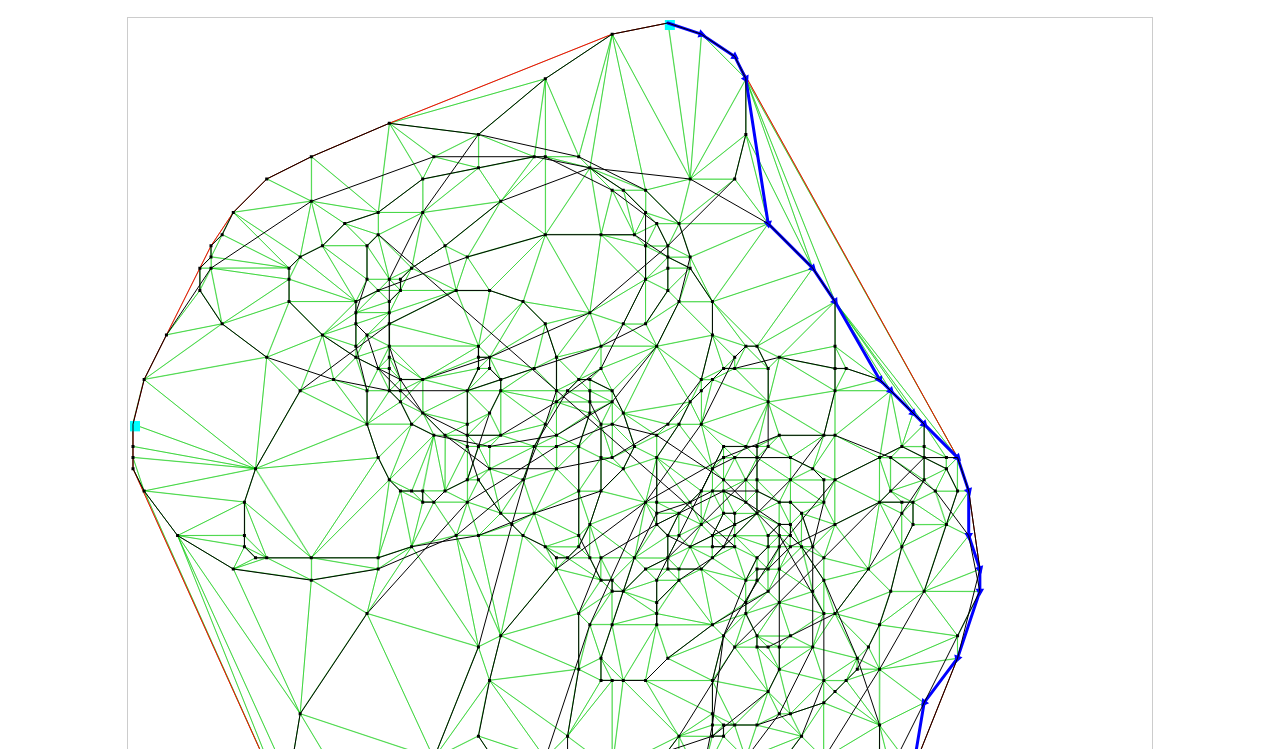
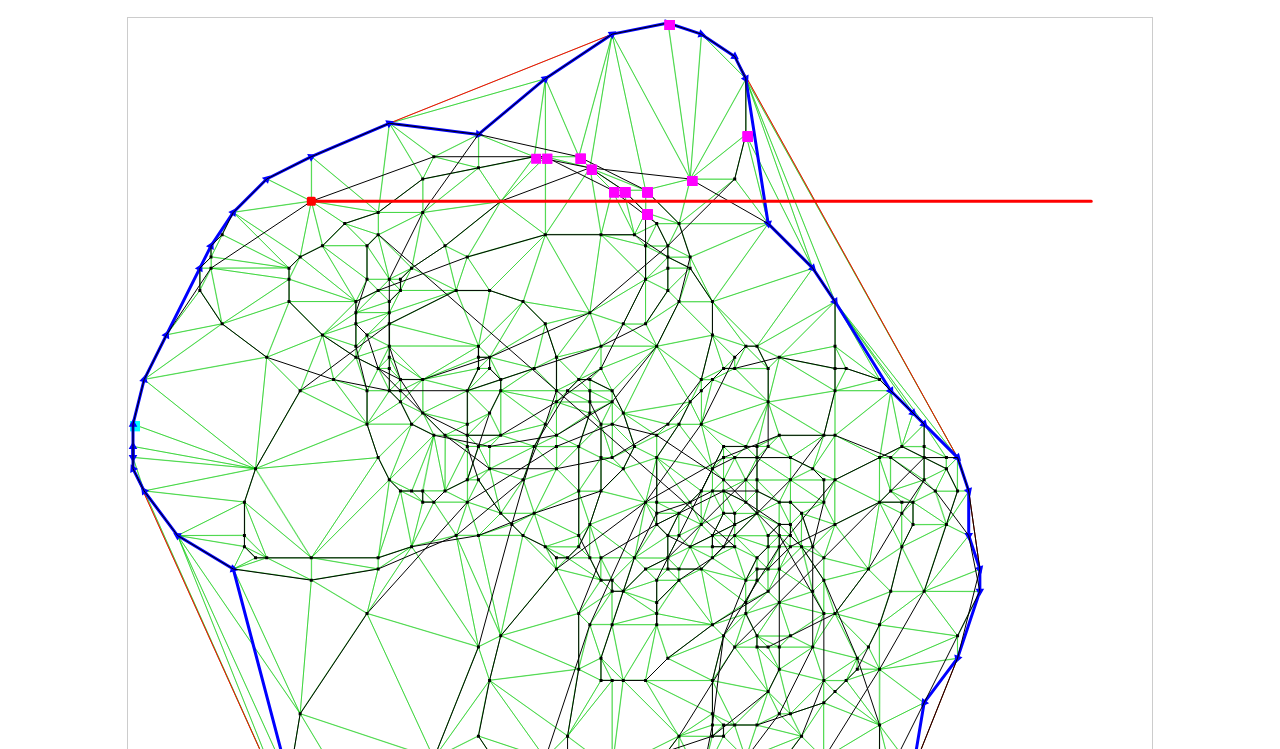
Before and after one commit to willmac321/constrainodelaunato, a website: page main.html in a window 1280 px wide. Shown: the part 51-800 px from the top of the page. Drawn offline with Linux system fonts and the light colour scheme.

Commit message:
draws a boundary correctly, still one point of overlap, but correctly considers endpoints now

```diff
--- a/constrainodelaunato.js
+++ b/constrainodelaunato.js
@@ -697,6 +697,9 @@
         this.minX = minimumPointX(this.coords, this.index);
         this.maxX = maximumPointX(this.coords, this.index);
 
+        // TODO remove this
+        this.cPoints = [];
+
         this.ray = null;
         this.hull = this.findConcaveHull(k);
         this.index = this.hull;
@@ -721,7 +724,7 @@
         // https://pdfs.semanticscholar.org/2397/17005c3ebd5d6a42fc833daf97a0edee1ce4.pdf
         // double check arr is sorted and clean
         // also sort it so all points are in order from some min point  on the xy plane
-        const stopVal = 192; // Infinity // 76 // Infinity // and beyond
+        const stopVal = Infinity; // 76 // Infinity // and beyond
         const oldIndex = index.slice();
         console.log('new k', k);
         if (index.length < 3) {
@@ -757,12 +760,16 @@
           const kNearestPoints = this.nearestPoints(index, currentPoint, kk);
           // descending order 'right-hand' turn x and y min are top left on js canvas in webpage
           const cPoints = this.sortByAngle(kNearestPoints, currentPoint, hull[hull.length - 2]);
+          if (cPoints.indexOf(firstPoint.coord) > -1) {
+            console.log(cPoints);
+          }
           let its = true;
           let i = -1;
           while (its && i < cPoints.length - 1) {
             // This is so that when the first point is added to the end of the hull, it doesn't get used to check for intersections
             let lastPoint = 0;
             if (cPoints[i] === firstPoint.coord) {
+              console.log('back to first', firstPoint);
               lastPoint = 1;
             }
             let j = 1;
@@ -772,7 +779,7 @@
                 x0: this.coords[hull[step - 1]],
                 y0: this.coords[hull[step - 1] + 1],
                 x1: this.coords[cPoints[i + 1]],
-                y1: this.coords[cPoints[i + 1] + 1],
+                y1: this.coords[cPoints[i + 1] + 1]
               };
               const p = {
                 x0: this.coords[hull[step - j]],
@@ -783,26 +790,39 @@
               // the endpoint of one line segment is always intersecting the endpoint of a connected line segment, how to ignore this intersection?
               const ints = intersect(p, l, true);
               const endpointsMatch = (p.x0 === l.x0 && p.y0 === l.y0);
+              const isClose = (cPoints[i + 1] === firstPoint.coord) && (p.x1 === l.x1 && p.y1 === l.y1);
               // (p.x0 !== l.x0 && p.y0 !== l.y0) ||
-              // if (l.x0 === 216 && l.y0 === 133) {
+              // if (l.x0 === 221 && l.y0 === 90) {
               //   console.log(l, p, ints, isFinite(ints.x), (p.x1 === l.x0 && p.y1 === l.y0))
               // }
-              if (isFinite(ints.x) && !endpointsMatch) {
-                console.log(l, p, ints, isFinite(ints.x), !endpointsMatch);
+              if (isFinite(ints.x) && !endpointsMatch && !isClose) {
                 its = true;
               }
+              // if (counter > 269) {
+              //   console.log(l, p, ints, isFinite(ints.x), !endpointsMatch, cPoints[i + 1], firstPoint)
+              //   console.log(its)
+              // }
               j++;
             }
             i++;
           }
+          this.cPoints = cPoints.slice();
+          // this.cPoints.splice(i, 1)
+
           if (its) {
             console.log('intersection found at k ', k, its);
+            // if (kk + 1 === 12) {
+            //   console.log(counter)
+            //   return hull
+            // }
             return this.concave(oldIndex, ++kk)
           }
           currentPoint = cPoints[i];
           hull.push(currentPoint);
+
           if (counter > stopVal) {
-            return hull// .concat(cPoints)
+            console.log('test', [this.coords[currentPoint], this.coords[currentPoint + 1]], this.subset(cPoints));
+            return hull // .concat(cPoints)
           }
           index.splice(index.indexOf(currentPoint), 1);
           step++;
@@ -818,6 +838,10 @@
         }
         if (!allInside) {
           console.log('Another time round');
+          //  if (kk + 1 === 11) {
+          //    console.log(counter)
+          //    return hull
+          //  }
           return this.concave(oldIndex, ++kk)
         }
         console.log('made it out');
@@ -826,6 +850,7 @@
       }
 
       sortByAngle (kNearestPoints, currentPoint, lastPoint) {
+        // const lastPointIndex = lastPoint
         if (!lastPoint || lastPoint === currentPoint) {
           lastPoint = [this.maxX.x + 10, this.coords[currentPoint + 1]];
         } else {
@@ -854,15 +879,15 @@
           }
           const newPoint = [this.coords[rv[k]], this.coords[rv[k] + 1]];
           const newSlope = slope(lastPoint, newPoint);
-          const newDist = manhattenDist(currentPointArr, newPoint);
+          const newDist = euclid(currentPointArr, newPoint);
           // console.log(`point ${k} at slope ${slope(lastPoint, newPoint)} for ${lastPoint} and ${newPoint}`)
           // console.log(`new point ${dotProduct(lastPoint, newPoint)}`)
           if (lastSlope && lastDist && Math.abs(newSlope) === Math.abs(lastSlope) && newDist < lastDist) {
             // flipflop the two points in array order if the slopes are the same
             // sort by euclid instead of straight swap
             swap$1(rv, k, k - 1);
-            lastDist = manhattenDist(currentPointArr, [this.coords[rv[k]], this.coords[rv[k] + 1]]);
-            // if ((this.ray.x1 === 220 && this.ray.y1 === 89) || (this.ray.x0 === 220 && this.ray.y0 === 89)) {
+            lastDist = euclid(currentPointArr, [this.coords[rv[k]], this.coords[rv[k] + 1]]);
+            // if ((this.ray.x1 === 221 && this.ray.y1 === 90) || (this.ray.x0 === 221 && this.ray.y0 === 90)) {
             //   console.log(this.ray, this.subset(rv))
             // }
           } else {
@@ -878,8 +903,7 @@
       nearestPoints (index, cP, kk) {
         // console.log(cP)
         // console.log([this.coords[cP], this.coords[cP + 1]])
-        index = sortHeap(this.coords.slice(), index.slice(), 'dist', [this.coords[cP], this.coords[cP + 1]]);
-        // console.log(index)
+        index = sortHeap(this.coords.slice(), index.slice(), 'euclid', [this.coords[cP], this.coords[cP + 1]]);
         const rv = [];
         kk = Math.min(kk, index.length - 1);
         for (let i = 0; i < kk; i++) {
--- a/helpers.js
+++ b/helpers.js
@@ -131,13 +131,13 @@
   return theta
 }
 
-export function manhattenDist (a, b) {
+function manhattenDist (a, b) {
   const p = { x: a[0], y: a[1] }
   const o = { x: b[0], y: b[1] }
   return Math.abs(p.x - o.x) + Math.abs(p.y - o.y)
 }
 
-function euclid (a, b) {
+export function euclid (a, b) {
   const p = { x: a[0], y: a[1] }
   const o = { x: b[0], y: b[1] }
   return Math.sqrt(Math.pow(p.x - o.x, 2) + Math.pow(p.y - o.y, 2))
--- a/main.html
+++ b/main.html
@@ -240,6 +240,18 @@
     ctx.lineWidth = 3;
 	ctx.stroke();
 
+            ctx.beginPath();
+            for (var i = 0; i < delaunay.boundary.cPoints.length; i++) {
+                let op = {
+                    x: delaunay.coords[delaunay.boundary.cPoints[i]],
+                    y: delaunay.coords[delaunay.boundary.cPoints[i] + 1]
+                };
+                ctx.fillStyle = 'magenta';
+                ctx.rect(padding + ratio * (op.x - minX) - 3, padding + ratio * (op.y - minY) - 3, 10, 10);
+                ctx.fill();
+            }
+
+
 
 }
 
```
Also changed, not shown: boundary.js (+36 -13 lines), constrainodelaunato.min.js.
